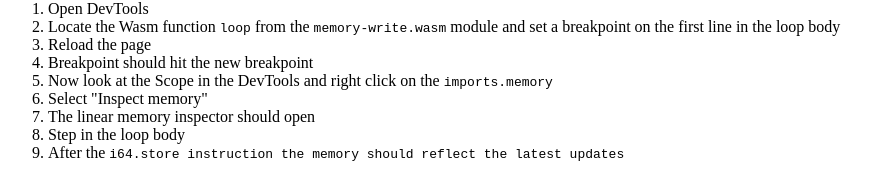
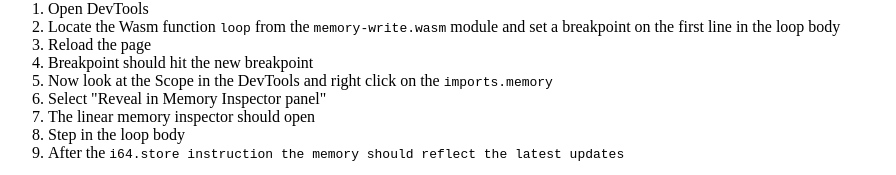
Before and after one commit to bmeurer/wasm-dbg-stories, a website: page src/memory-write.html in a window 1280 px wide. Shown: the part 165-340 px from the top of the page, without its empty margins (0-896 px from the left). Drawn offline with Linux system fonts and the light colour scheme; no server answers.

Commit message:
fix(memory): Update to "Reveal in Memory Inspector panel" context menu

```diff
--- a/src/memory-write.html
+++ b/src/memory-write.html
@@ -35,7 +35,7 @@
       <li>Reload the page</button></li>
       <li>Breakpoint should hit the new breakpoint</button></li>
       <li>Now look at the Scope in the DevTools and right click on the <code>imports.memory</code></li>
-      <li>Select "Inspect memory"</li>
+      <li>Select "Reveal in Memory Inspector panel"</li>
       <li>The linear memory inspector should open</li>
       <li>Step in the loop body</li>
       <li>After the <code>i64.store<code/> instruction the memory should reflect the latest updates</li>
```
Also changed, not shown: src/memory.html (+1 -1 lines).
